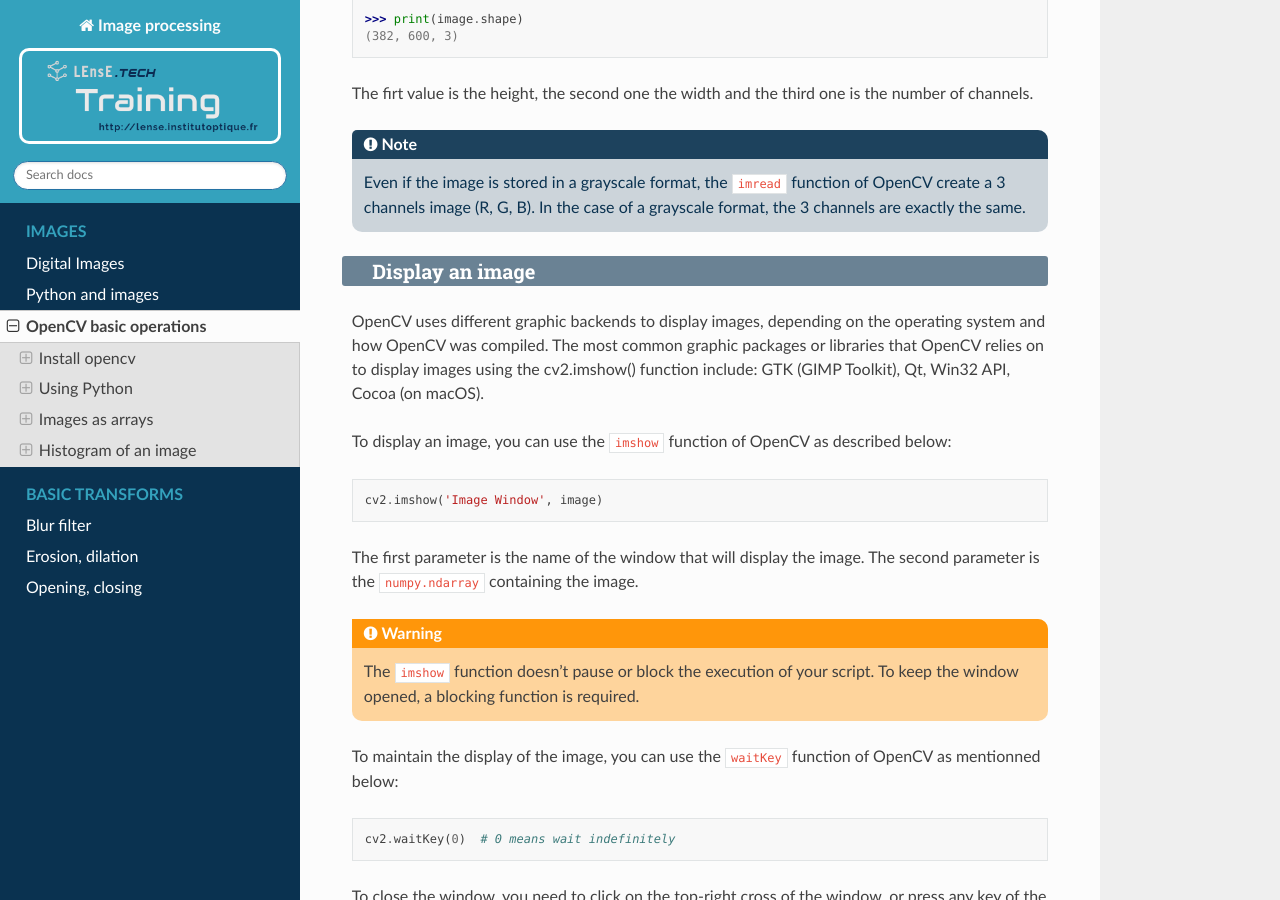
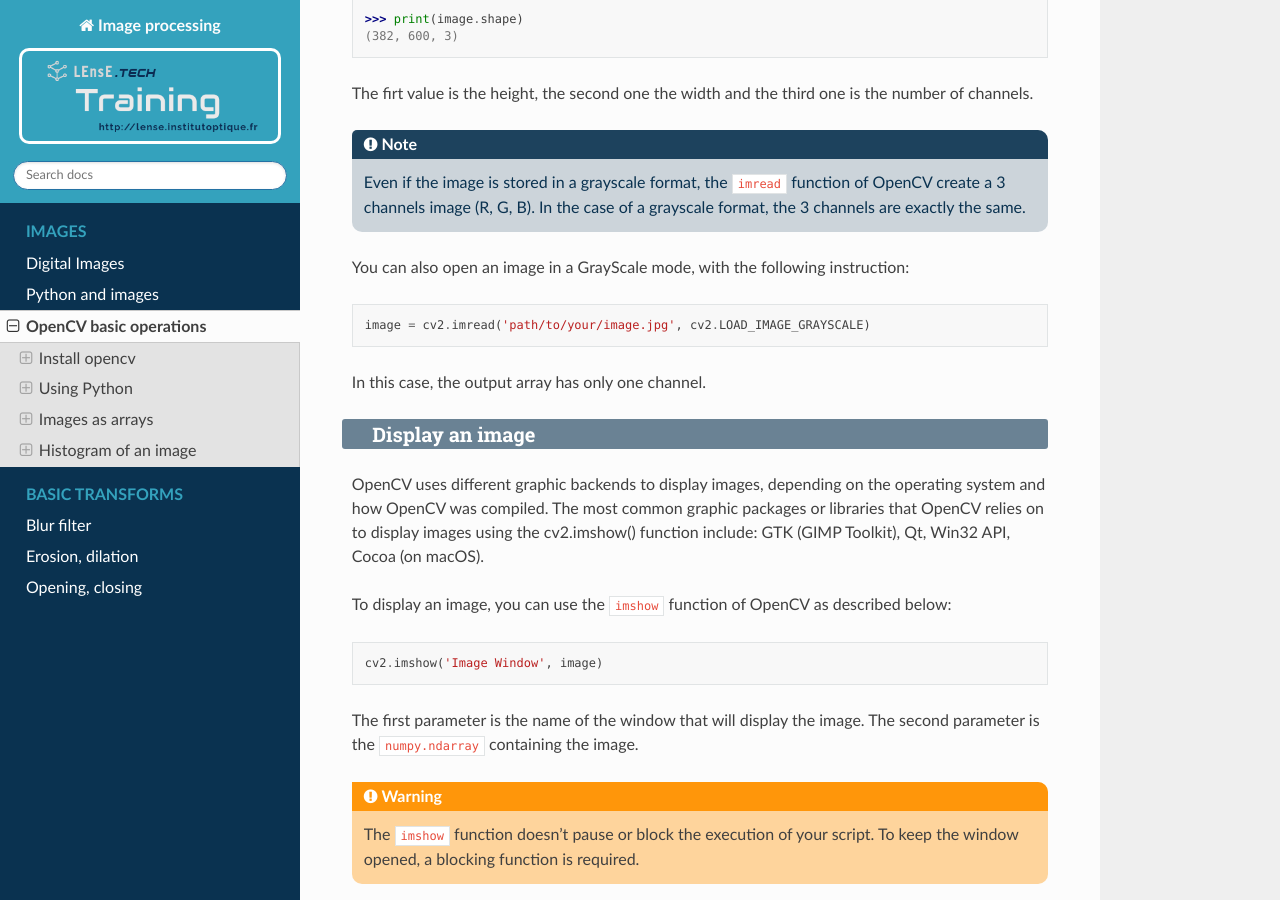
Before and after one commit to IOGS-LEnsE-training/image-processing, a Sphinx documentation site: the page built from docs/source/contents/opencv.rst, in a window 1280 px wide and 900 px high, scrolled down 1699 px. Built offline with Sphinx 7.4.7 and the Read the Docs theme 2.0.0, drawn with Linux system fonts in a browser that asks for light colours.

Commit message:
Update opencv.rst

```diff
--- a/docs/source/contents/opencv.rst
+++ b/docs/source/contents/opencv.rst
@@ -80,6 +80,13 @@ The firt value is the height, the second one the width and the third one is the
 
 	Even if the image is stored in a grayscale format, the :code:`imread` function of OpenCV create a 3 channels image (R, G, B). In the case of a grayscale format, the 3 channels are exactly the same.
 
+You can also open an image in a GrayScale mode, with the following instruction:
+
+.. code-block:: python
+
+	image = cv2.imread('path/to/your/image.jpg', cv2.LOAD_IMAGE_GRAYSCALE)
+
+In this case, the output array has only one channel.
 
 Display an image
 ================
```
